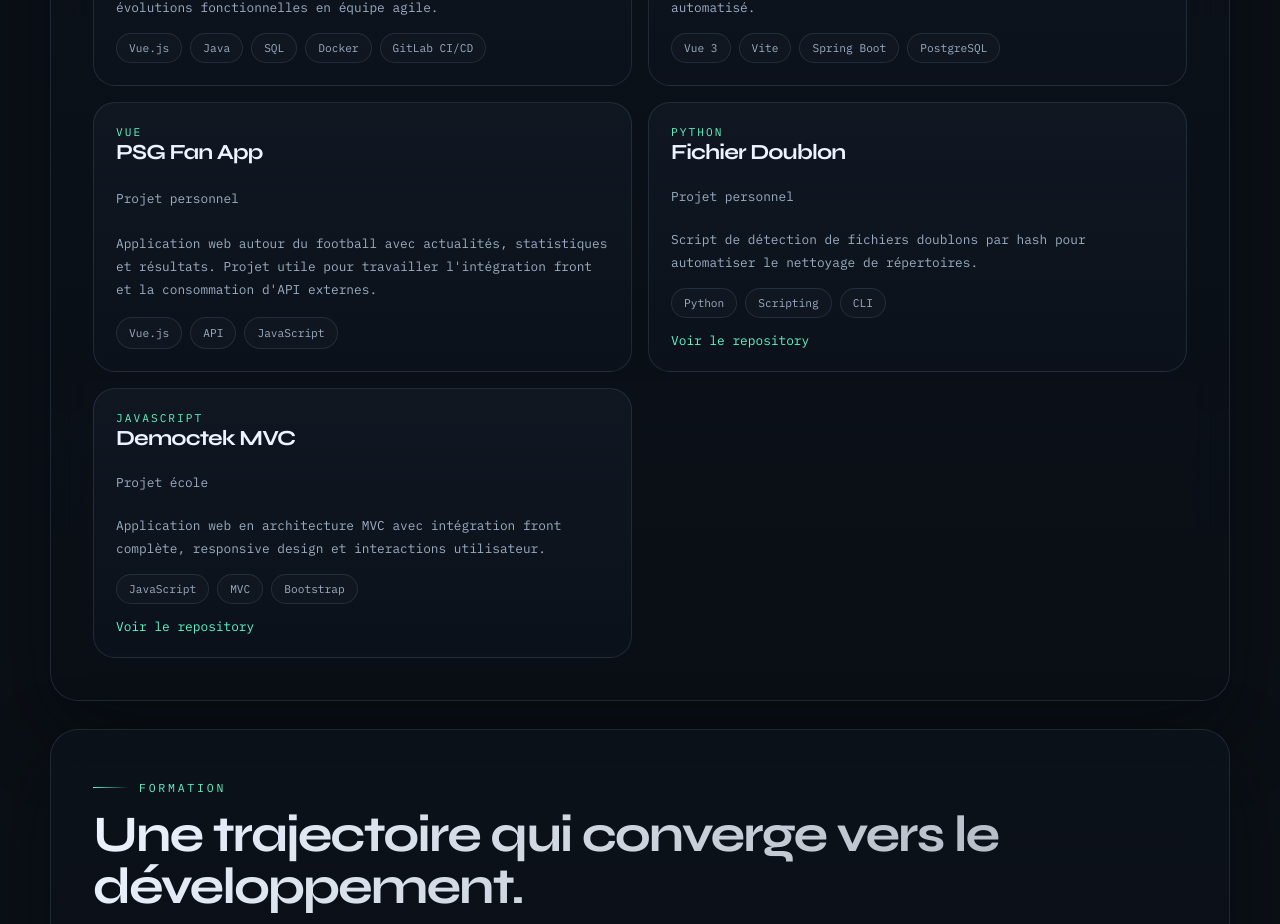
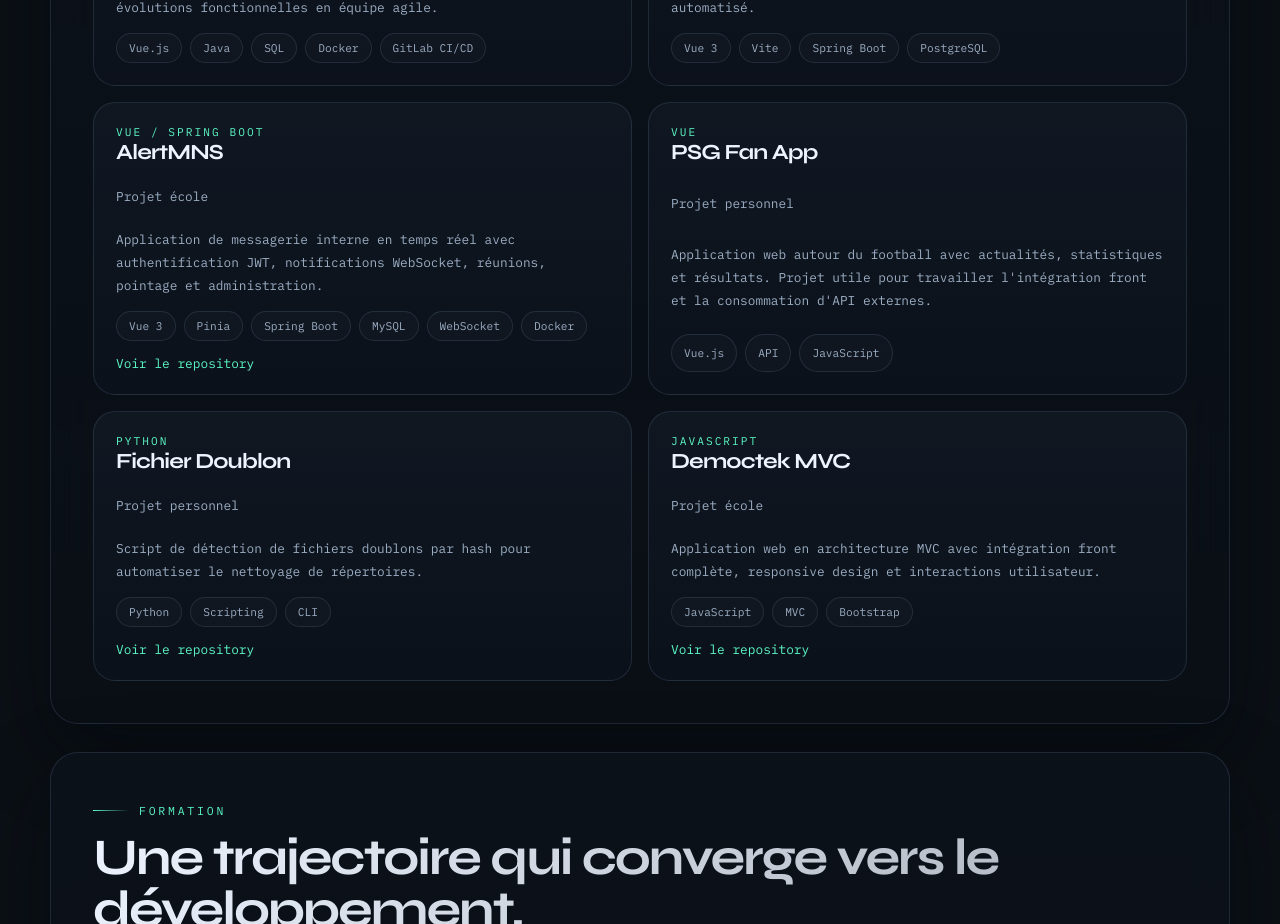
Before and after one commit to GauthierDEBRA/Portfolio, a Vue app in the folder portfolio-gauthier/: page / in a window 1280 px wide. Shown: the part 4060-4984 px from the top of the page. Built offline with nearby package versions, Linux system fonts and the light colour scheme.

Commit message:
feat: add alertmns project

```diff
--- a/portfolio-gauthier/src/data/portfolio.js
+++ b/portfolio-gauthier/src/data/portfolio.js
@@ -89,7 +89,16 @@ export const projects = [
     description:
       'Portfolio avec frontend Vue 3, backend Spring Boot, formulaire de contact persisté en base de données et envoi de mails automatisé.',
     tags: ['Vue 3', 'Vite', 'Spring Boot', 'PostgreSQL'],
-    github: null,
+    confidential: false
+  },
+  {
+    name: 'AlertMNS',
+    type: 'Vue / Spring Boot',
+    context: 'Projet école',
+    description:
+      "Application de messagerie interne en temps réel avec authentification JWT, notifications WebSocket, réunions, pointage et administration.",
+    tags: ['Vue 3', 'Pinia', 'Spring Boot', 'MySQL', 'WebSocket', 'Docker'],
+    github: 'https://github.com/GauthierDEBRA/ALERTMNS.git',
     confidential: false
   },
   {
```
